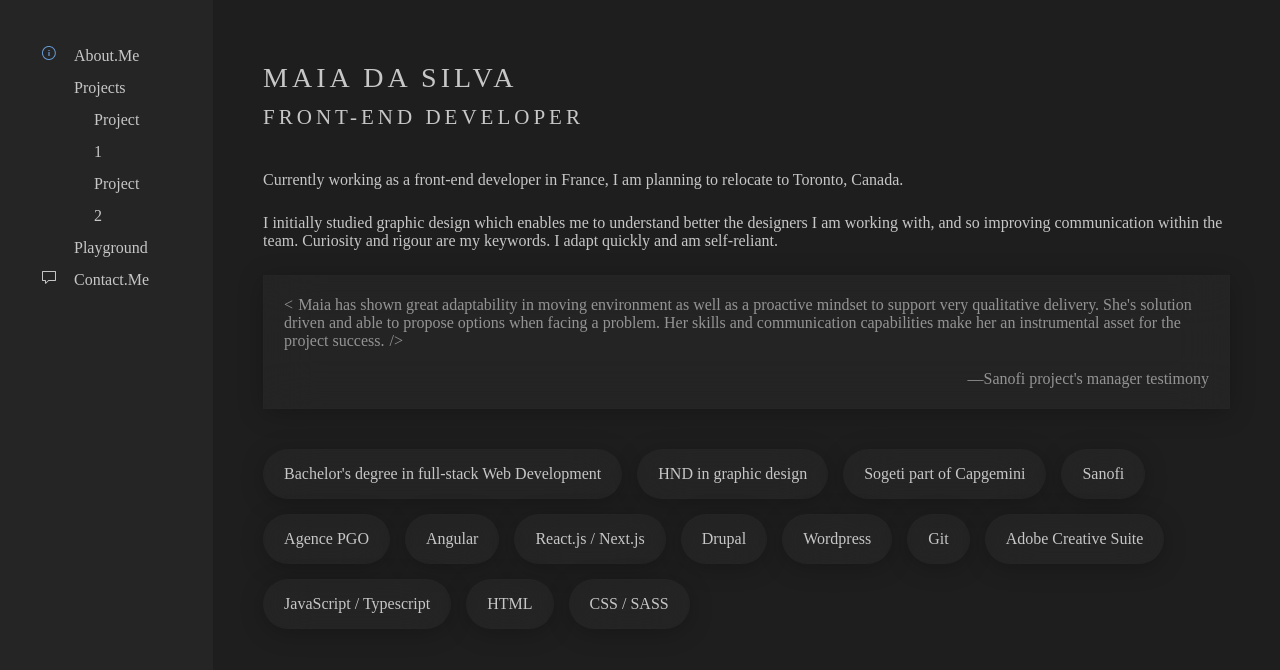
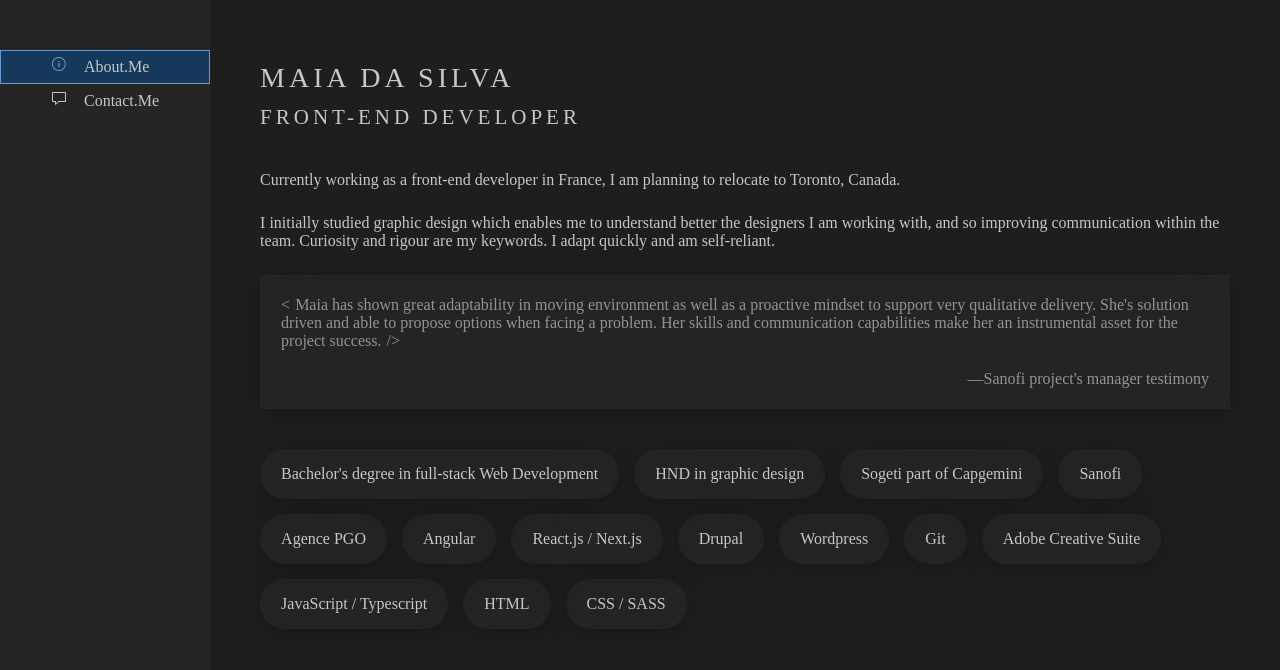
Before and after one commit to MaiaDS/portfolio, a Next.js app: page / in a window 1280 px wide. Shown: the top 670 px of the page. Built offline with nearby package versions, Linux system fonts and the light colour scheme; a web font is replaced by a local one.

Commit message:
fix navbar links: add active and hover style, remove non clickable items

```diff
--- a/src/components/layout/Navbar/Navbar.tsx
+++ b/src/components/layout/Navbar/Navbar.tsx
@@ -1,24 +1,31 @@
 import { StyledLink, StyledNavbar } from '@/styles/components/Navbar'
 import Link from 'next/link'
+import { useRouter } from 'next/router'
+
+interface INavLink {
+    label: string
+    route: string
+    iconSrc: string
+}
+
+const NavLink = (props: INavLink) => {
+    const router = useRouter()
+
+    return (
+        <StyledLink src={props.iconSrc} className={router.pathname === props.route ? 'active' : ''}>
+            <Link href={props.route}>{props.label}</Link>
+        </StyledLink>
+    )
+}
 
 const Navbar = () => {
+    const router = useRouter()
+
     return (
         <StyledNavbar>
             <ul>
-                <StyledLink src="icons/info.png">
-                    <Link href="/">About.Me</Link>
-                </StyledLink>
-                <li>
-                    Projects
-                    <ul>
-                        <StyledLink src="">Project 1</StyledLink>
-                        <StyledLink src="">Project 2</StyledLink>
-                    </ul>
-                </li>
-                <li>Playground</li>
-                <StyledLink src="icons/comment.png">
-                    <Link href="/contact">Contact.Me</Link>
-                </StyledLink>
+                <NavLink route="/" label="About.Me" iconSrc="icons/info.png" />
+                <NavLink route="/contact" label="Contact.Me" iconSrc="icons/comment.png" />
             </ul>
         </StyledNavbar>
     )
--- a/src/styles/components/Navbar.ts
+++ b/src/styles/components/Navbar.ts
@@ -1,18 +1,20 @@
-import styled from 'styled-components'
+import styled, { css } from 'styled-components'
 import { rem, variables } from '../variables'
 
 export const StyledNavbar = styled.nav`
-    padding: 5vh 5vw;
+    padding: ${rem(50)} 0 ${rem(50)} 0;
     background-color: ${variables.colors.darkGray};
 
     ul {
         line-height: 2rem;
+        width: max-content;
 
         li {
-            list-style-position: outside;
-            padding-left: ${rem(10)};
+            padding: 0 ${rem(50)} 0 ${rem(50)};
+            list-style-position: inside;
 
             a {
+                margin-left: ${rem(10)};
                 color: ${variables.colors.lightGray};
             }
         }
@@ -25,4 +27,11 @@ export const StyledNavbar = styled.nav`
 
 export const StyledLink = styled.li<{ src: string }>`
     list-style-image: url(${(props) => props.src});
+    border: 0.5px solid transparent;
+
+    &.active,
+    &:hover {
+        background-color: ${variables.colors.darkBlue};
+        border-color: ${variables.colors.lightBlue};
+    }
 `
--- a/src/styles/variables.ts
+++ b/src/styles/variables.ts
@@ -4,21 +4,19 @@ export function rem(pixels: number, context: number = variables.browserContext)
     return `${pixels / context}rem`
 }
 
-// export const toVH = (pixels: number) => {
-//     return typeof window !== 'undefined' ? `${(pixels * 100) / window.innerHeight}vh` : null
-// }
-
-// export const toVW = (pixels: number) => {
-//     return typeof window !== 'undefined' ? `${(pixels * 100) / window.innerWidth}vw` : null
-// }
-
-// export function toResponsiveUnits(width: number, height: number) {
-//     return toVH(height) && toVW(width) ? `${toVH(height) + ' ' + toVW(width)}` : null
-// }
+export const hexToRgb = (hex: string): { r: number; g: number; b: number } => {
+    const res = /^#?([a-f\d]{2})([a-f\d]{2})([a-f\d]{2})$/i.exec(hex)!
+    return {
+        r: parseInt(res[1], 16),
+        g: parseInt(res[2], 16),
+        b: parseInt(res[3], 16)
+    }
+}
 
 export const variables = {
     colors: {
-        blue: '#679AD1',
+        lightBlue: '#679AD1',
+        darkBlue: '#16385B',
         orange: '#C5947C',
         lightGray: '#C7C7C7',
         mediumGray: '#2D2D2D',
```
